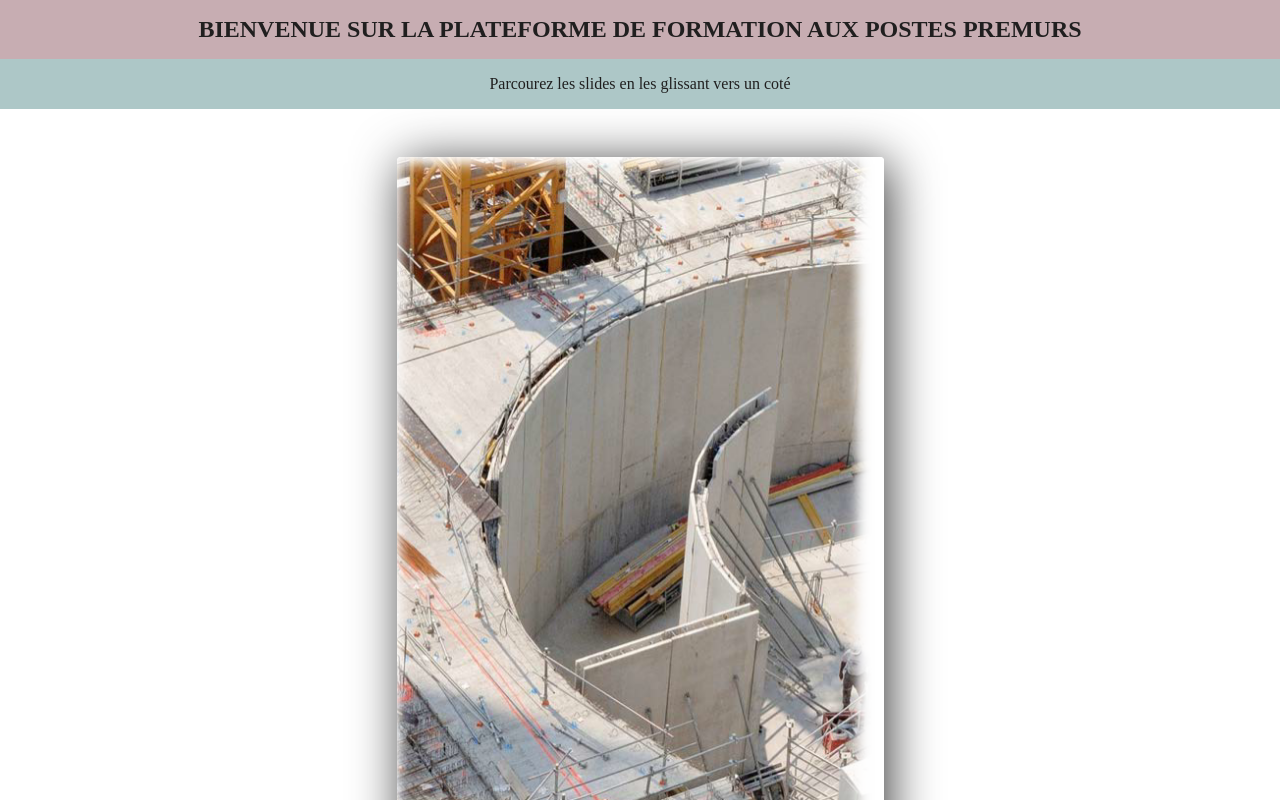
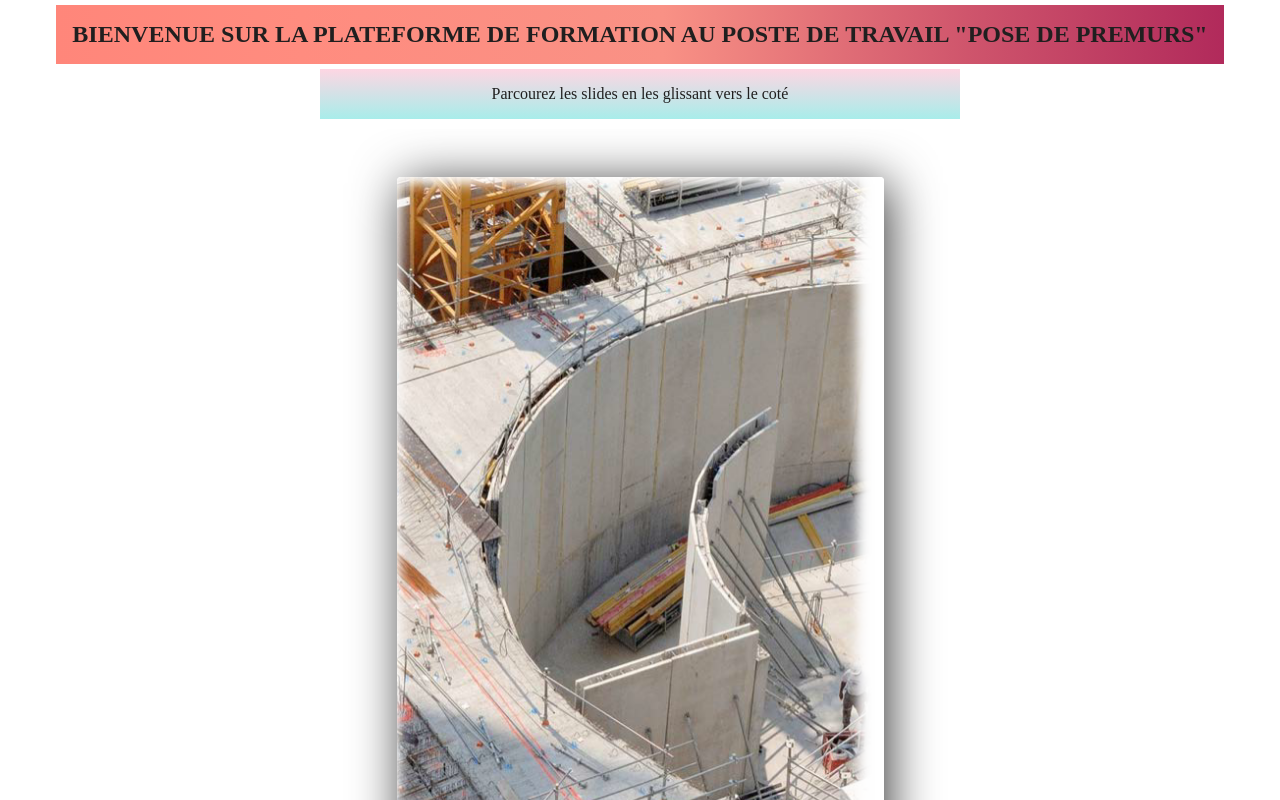
Before and after one commit to BambaThiam/BIM_Unification_webApp, a website: page 03_E-learning_App/index.html in a window 1280 px wide. Drawn offline with Linux system fonts and the light colour scheme.

Commit message:
Final_version1

```diff
--- a/03_E-learning_App/index.html
+++ b/03_E-learning_App/index.html
@@ -8,8 +8,11 @@
   </head>
   <body>
     <div class="title">
-      <h2>BIENVENUE SUR LA PLATEFORME DE FORMATION AUX POSTES PREMURS</h2>
-      <p>Parcourez les slides en les glissant vers un coté</p>
+      <h2>
+        BIENVENUE SUR LA PLATEFORME DE FORMATION AU POSTE DE TRAVAIL "POSE DE
+        PREMURS"
+      </h2>
+      <p>Parcourez les slides en les glissant vers le coté</p>
     </div>
     <div class="slide_header">
       <div class="slider-container">
@@ -53,16 +56,17 @@
     </div>
 
     <div class="video">
-      <p>Parcourez les slides en les glissant vers un coté</p>
+      <p>Ci-dessous un exemple de vidéo de pose de prémurs</p>
       <iframe
         width="560"
         height="315"
         src="https://www.youtube.com/embed/2CrPMZ-gJ_E"
-        title="YouTube video player"
+        title="Tuto pose prémurs"
         frameborder="0"
         allow="accelerometer; autoplay; clipboard-write; encrypted-media; gyroscope; picture-in-picture"
         allowfullscreen
       ></iframe>
+      <p>Copyright &copy; Bamba THIAM <span id="getCurrentDate"></span></p>
     </div>
   </body>
   <script src="./index.js"></script>
--- a/03_E-learning_App/style.css
+++ b/03_E-learning_App/style.css
@@ -17,9 +17,26 @@ body {
   overflow-x: hidden;
 }
 
+.title {
+  display: flex;
+  flex-direction: column;
+  align-items: center;
+  text-align: center;
+  justify-content: center;
+  margin: 5px auto;
+}
+
 h2 {
   color: rgb(32, 31, 31);
-  background: rgba(118, 53, 64, 0.403);
+  background: linear-gradient(
+    to right,
+    #ff8177 0%,
+    #ff867a 0%,
+    #ff8c7f 21%,
+    #f99185 52%,
+    #cf556c 78%,
+    #b12a5b 100%
+  );
   align-items: center;
   justify-content: center;
   padding: 1rem;
@@ -28,12 +45,13 @@ h2 {
 
 p {
   color: rgb(32, 31, 31);
-  background: rgba(53, 117, 118, 0.403);
+  background: linear-gradient(to top, #a8edea 0%, #fed6e3 100%);
   align-items: center;
   justify-content: center;
   padding: 1rem;
   text-align: center;
-  width: auto;
+  margin: 5px;
+  width: 50%;
 }
 
 .slider-container {
--- a/style.css
+++ b/style.css
@@ -72,6 +72,7 @@ a:visited {
 body {
   background: url(./assets/Bee_IA.jpg) fixed center/cover;
   /* cursor: none; */
+  overflow-x: hidden;
 }
 
 nav {
```
Also changed, not shown: 02_Hypervision_WebApp_Videos/index.html (+1 -1 lines), bundle.js (+13 -11 lines).
